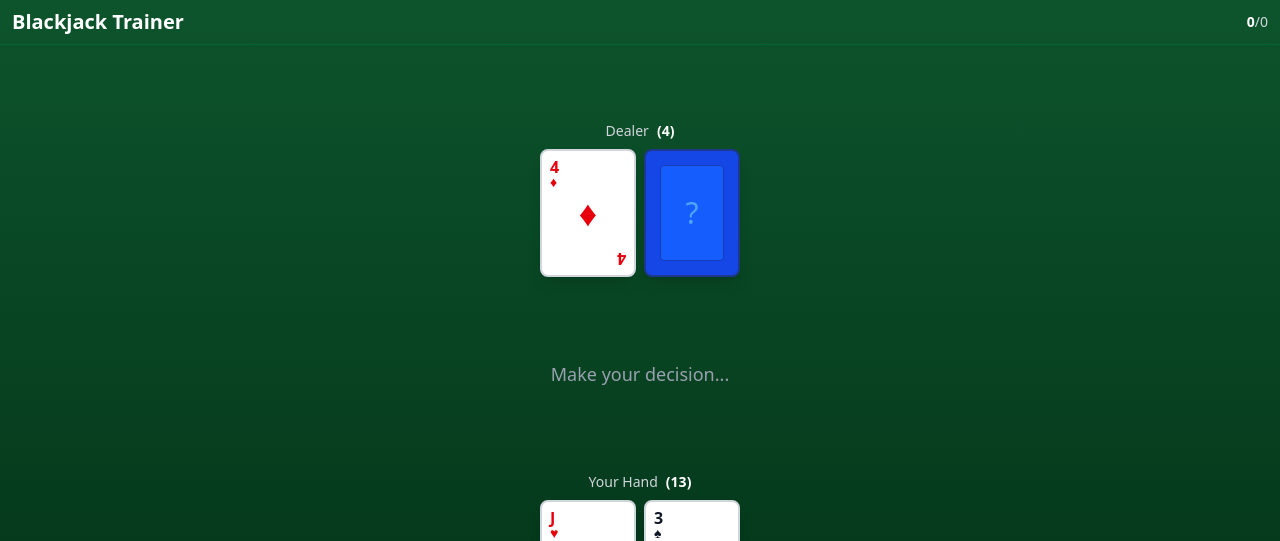
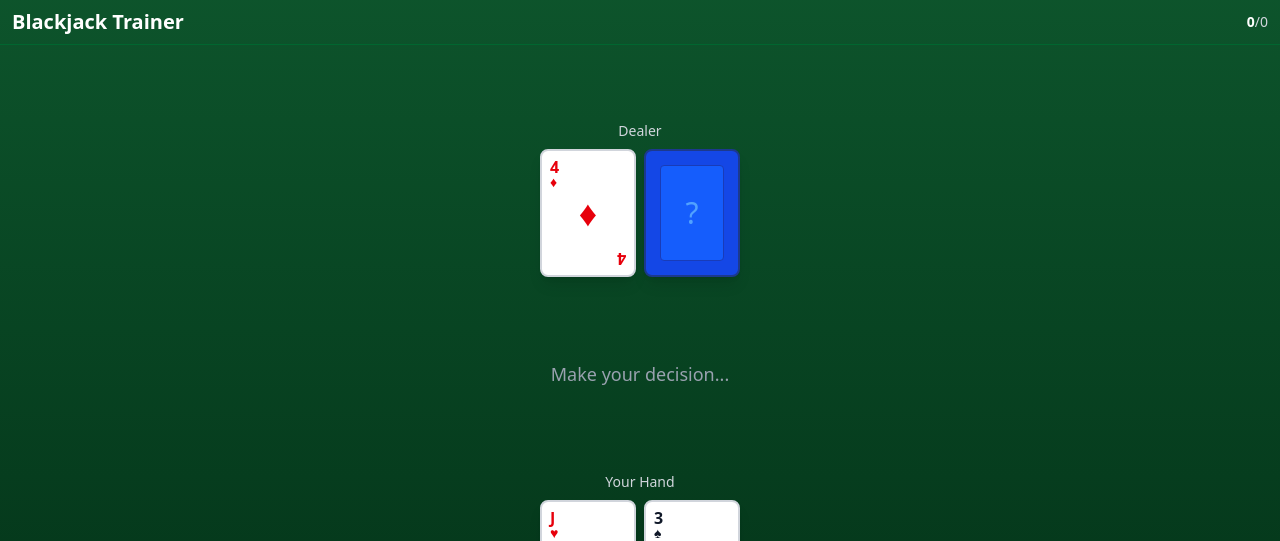
Before and after one commit to ryanrdetzel/BlackjackTrainer, a React (Vite) app: page / in a window 1280 px wide. Shown: the top 541 px of the page. Built offline with nearby package versions, Linux system fonts and the light colour scheme.

Commit message:
Remove hand value display to eliminate counting crutch
Players must now calculate hand totals themselves, improving
mental math skills for real gameplay.

```diff
--- a/src/components/Game.tsx
+++ b/src/components/Game.tsx
@@ -128,7 +128,7 @@ export function Game() {
               cards={state.dealerHand}
               label="Dealer"
               hideSecondCard={isPlaying}
-              showValue={true}
+              showValue={false}
             />
           )}
         </div>
@@ -158,7 +158,7 @@ export function Game() {
         {/* Player Section - Bottom */}
         <div className="flex-1 flex flex-col items-center justify-center p-3 sm:p-6">
           {state.playerHand.length > 0 && (
-            <Hand cards={state.playerHand} label="Your Hand" showValue={true} />
+            <Hand cards={state.playerHand} label="Your Hand" showValue={false} />
           )}
         </div>
       </main>
```
